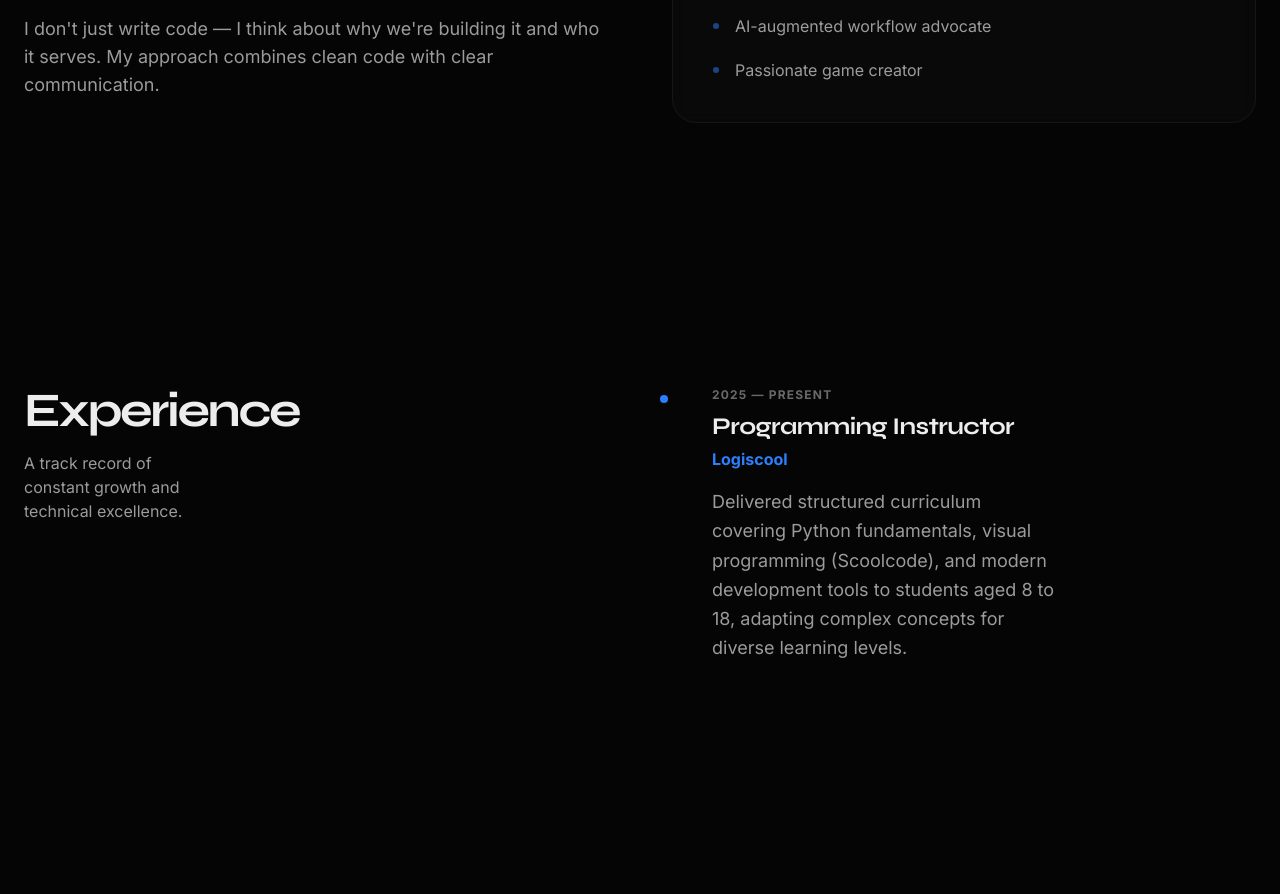
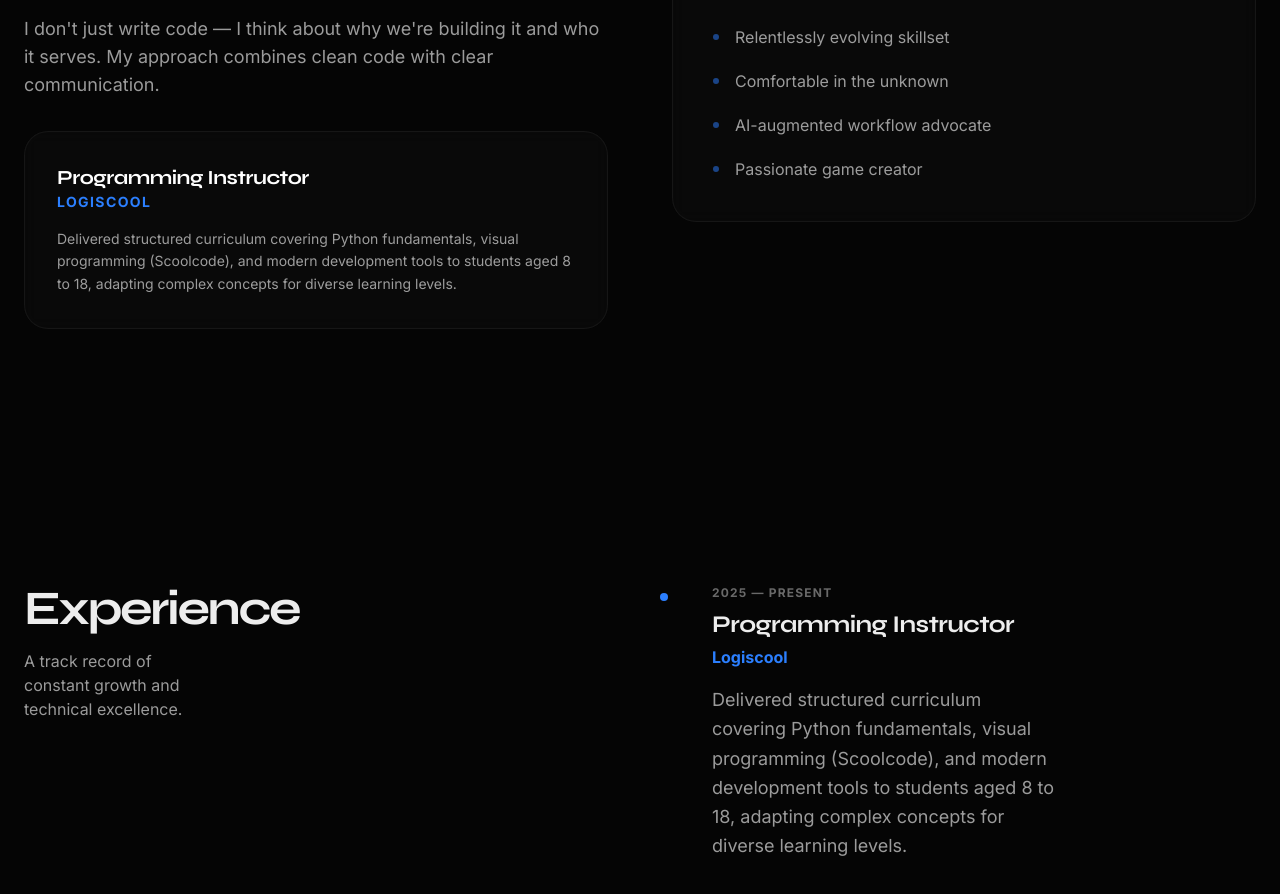
Before and after one commit to hexa325/portfolio-website, a Next.js app: page / in a window 1280 px wide. Shown: the part 1220-2114 px from the top of the page. Built offline with nearby package versions, Linux system fonts and the light colour scheme.

Commit message:
feat: add Logiscool experience card to About section with transparent glass styling

```diff
--- a/src/components/About.tsx
+++ b/src/components/About.tsx
@@ -15,6 +15,17 @@ export default function About() {
             I don&apos;t just write code — I think
             about why we&apos;re building it and who it serves. My approach combines clean code with clear communication.
           </p>
+
+          {/* Professional Highlight Card */}
+          <div className="bg-black/[0.02] dark:bg-white/[0.02] backdrop-blur-sm rounded-3xl p-8 border border-black/5 dark:border-white/5 transition-colors duration-500 text-left">
+            <div className="flex flex-col mb-4">
+              <h3 className="text-xl font-bold text-black dark:text-white">Programming Instructor</h3>
+              <span className="text-blue-500 font-bold text-sm tracking-widest uppercase">Logiscool</span>
+            </div>
+            <p className="text-sm text-black/60 dark:text-white/60 leading-relaxed">
+              Delivered structured curriculum covering Python fundamentals, visual programming (Scoolcode), and modern development tools to students aged 8 to 18, adapting complex concepts for diverse learning levels.
+            </p>
+          </div>
         </div>
 
         <div className="relative group">
```
